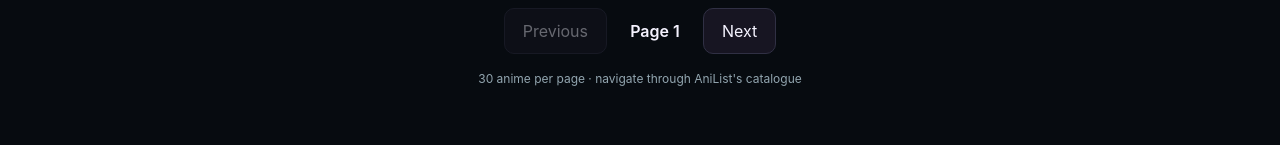
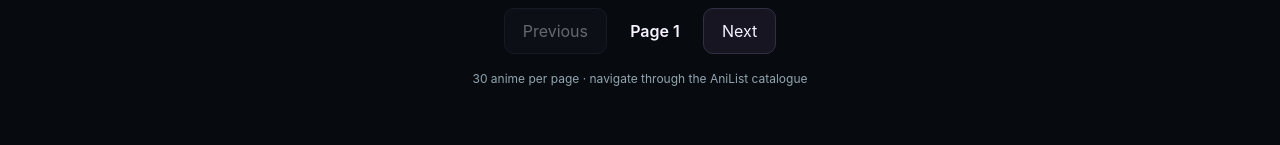
Before and after one commit to 392jd93hw7/new1, a Next.js app: page /discover in a window 1280 px wide. Shown: the part 807-952 px from the top of the page. Built offline with nearby package versions, Linux system fonts and the light colour scheme; no server answers.

Commit message:
Fix unescaped apostrophe in Discover page caption

```diff
--- a/src/components/discover/DiscoverExperience.tsx
+++ b/src/components/discover/DiscoverExperience.tsx
@@ -104,6 +104,6 @@ export function DiscoverExperience({ anime }: Props) {
       <span className="discover-page-status">{loadingPage ? "Loading…" : `Page ${currentPage}`}</span>
       <button type="button" className="discover-page-button" onClick={() => goToPage(currentPage + 1)} disabled={!hasNextPage || loadingPage}>Next</button>
     </nav>
-    <p className="discover-page-caption">30 anime per page · navigate through AniList's catalogue</p>
+    <p className="discover-page-caption">30 anime per page · navigate through the AniList catalogue</p>
   </div>;
 }
```
